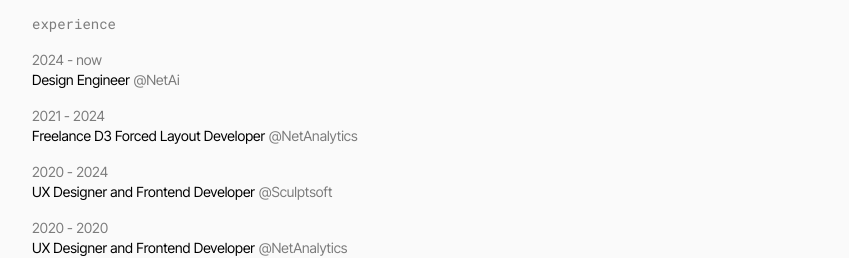
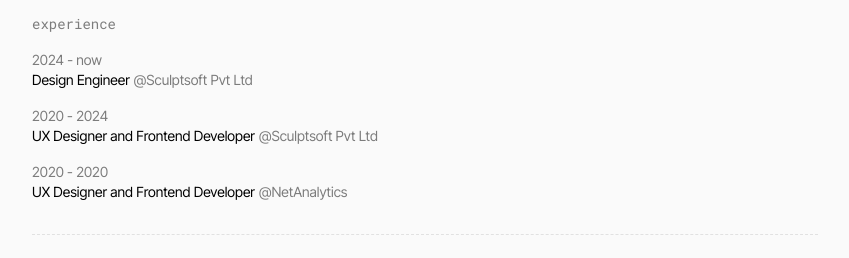
Before and after one commit to 4nmolChaudhary/portfolio-v2, a Next.js app: page / in a window 1280 px wide. Shown: the part 359-617 px from the top of the page, without its empty margins (215-1064 px from the left). Built offline with nearby package versions, Linux system fonts and the light colour scheme.

Commit message:
updated cv

```diff
--- a/src/app/work/[id]/page.tsx
+++ b/src/app/work/[id]/page.tsx
@@ -17,10 +17,6 @@ export default function Page({ params }: { params: { id: string } }) {
         <MonoFont className='tracking-tighter' text={workInfo?.desc || ''} />
       </div>
       <div className='mb-2'>
-        <div className='flex items-center mb-2'>
-          <div className='mr-3'>Year</div>
-          <div className='opacity-50'>{workInfo?.year}</div>
-        </div>
         <div className='flex items-center mb-2'>
           <div className='mr-3'>Website</div>
           <a className='opacity-50 underline' target='_blank' href={workInfo?.website}>
--- a/src/constants/experience.ts
+++ b/src/constants/experience.ts
@@ -3,19 +3,13 @@ export const experience = [
     start: '2024',
     end: 'now',
     title: 'Design Engineer',
-    company: 'NetAi',
-  },
-  {
-    start: '2021',
-    end: '2024',
-    title: 'Freelance D3 Forced Layout Developer',
-    company: 'NetAnalytics',
+    company: 'Sculptsoft Pvt Ltd',
   },
   {
     start: '2020',
     end: '2024',
     title: 'UX Designer and Frontend Developer',
-    company: 'Sculptsoft',
+    company: 'Sculptsoft Pvt Ltd',
   },
   {
     start: '2020',
--- a/src/constants/tech-stack-items.ts
+++ b/src/constants/tech-stack-items.ts
@@ -37,7 +37,7 @@ export const techStackItems = [
   {
     id: 'tanstack-query',
     name: 'Tanstack Query',
-    imageURL: 'https://tanstack.com/_build/assets/logo-color-100w-br5_Ikqp.png',
+    imageURL: 'https://tanstack.com/assets/logo-color-100w-br5_Ikqp.png',
   },
   {
     id: 'js',
```
